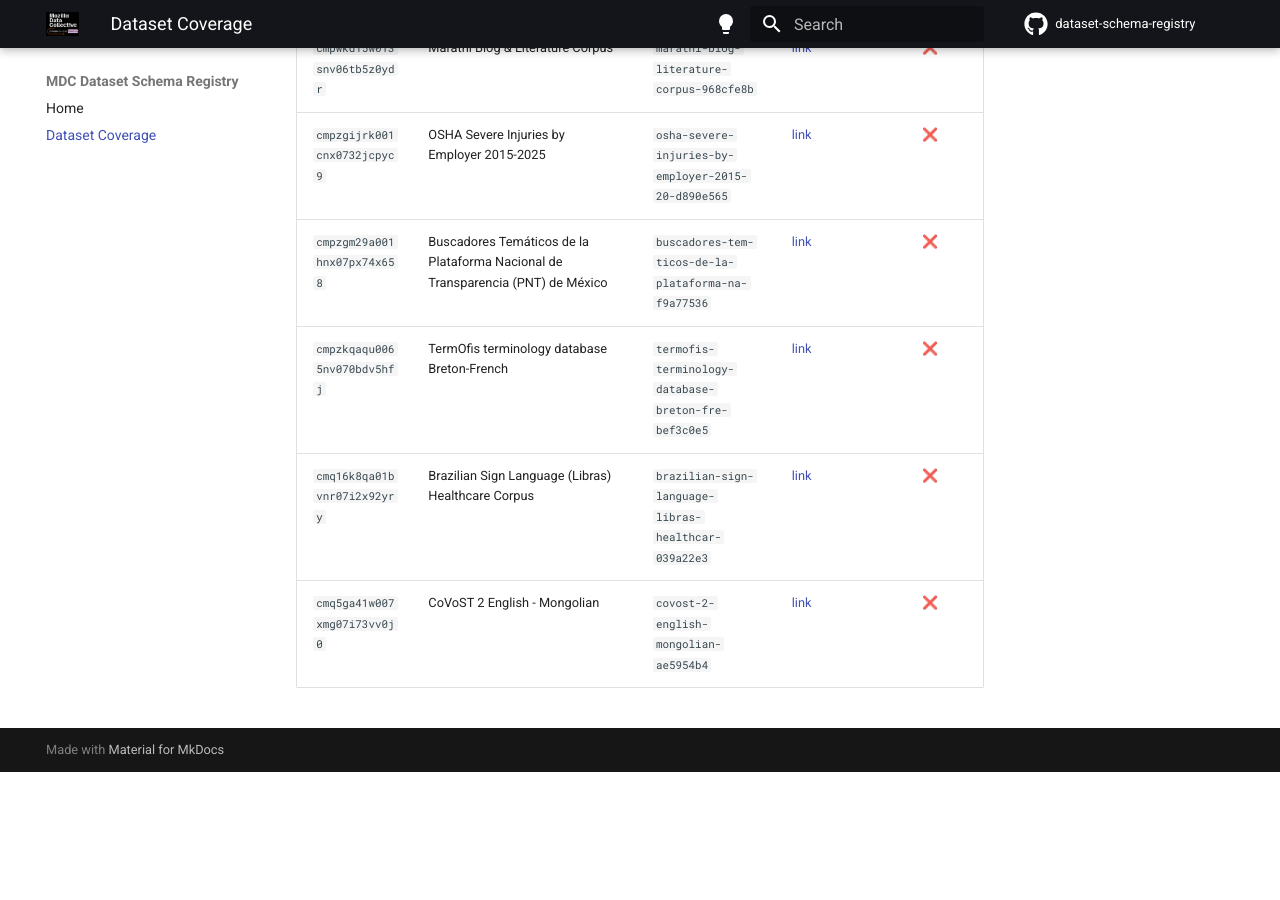
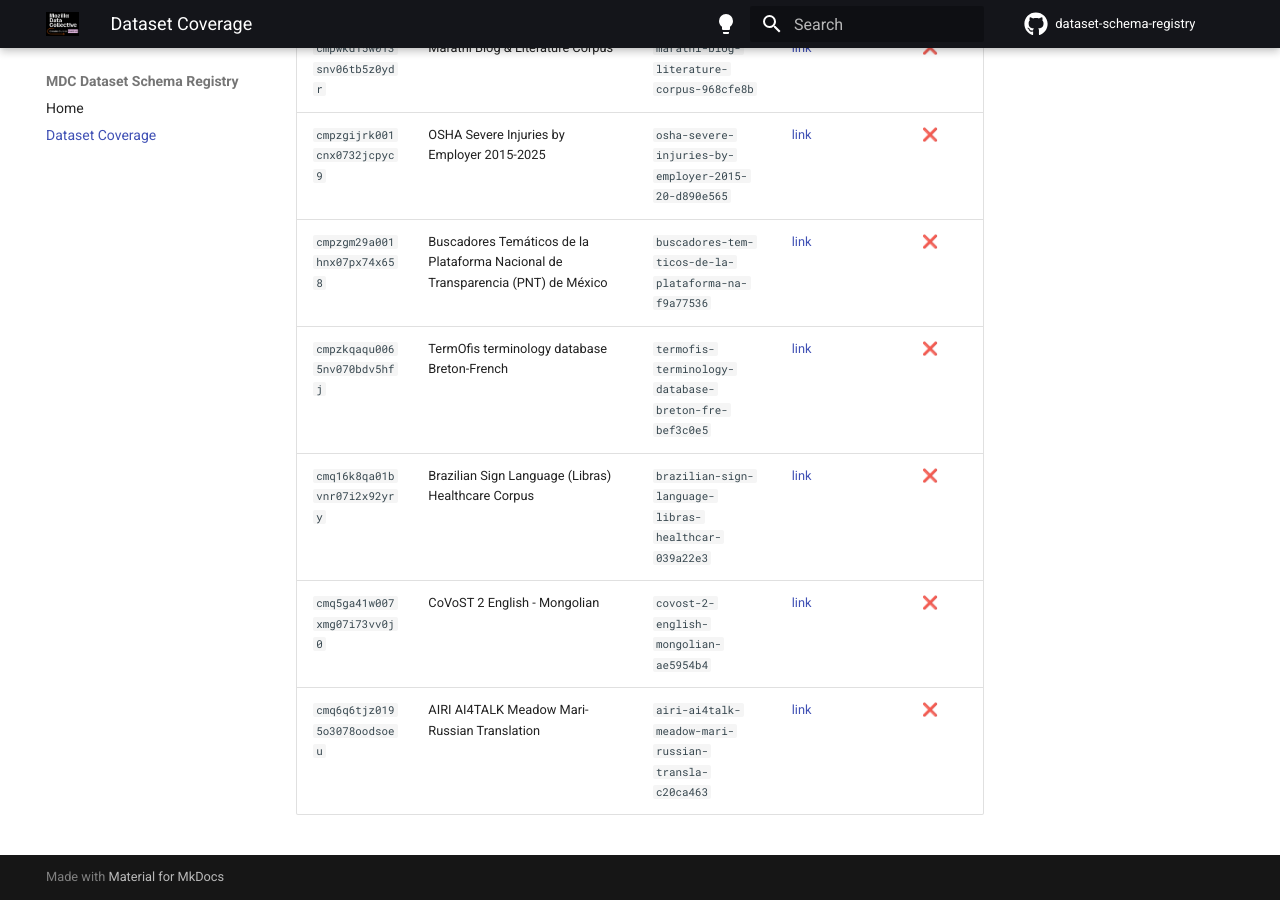
Before and after one commit to Mozilla-Data-Collective/dataset-schema-registry, an MkDocs documentation site: the page built from docs/dataset-coverage.md, in a window 1280 px wide and 900 px high, scrolled down 80485 px. Built offline with MkDocs 1.6.1 and Material for MkDocs 9.7.7, drawn with Linux system fonts in a browser that asks for light colours; comment, search, counter and statistics services are not loaded; before the commit the page ends 81257 px from its top, so only the background shows below that; part of the change alters nothing that is shown; some of the changed text lies outside the part shown.

Commit message:
chore: update dataset coverage [skip ci]

```diff
--- a/docs/dataset-coverage.md
+++ b/docs/dataset-coverage.md
@@ -8,10 +8,10 @@ schema in this registry and which ones are still missing.
     `registry/<dataset_id>/schema.yaml` file.  See the
     [Home](index.md) for details.
 
-**Last updated:** 2026-06-09
-**Total datasets in sitemap:** 783
+**Last updated:** 2026-06-10
+**Total datasets in sitemap:** 784
 **Schemas registered:** 398 ✅
-**Schemas missing:** 385 ❌
+**Schemas missing:** 386 ❌
 
 | ID | Name | Slug | Dataset page | Schema registered |
 |----|------|------|-------------|:-----------------:|
@@ -798,3 +798,4 @@ schema in this registry and which ones are still missing.
 | `cmpzkqaqu0065nv070bdv5hfj` | TermOfis terminology database Breton-French | `termofis-terminology-database-breton-fre-bef3c0e5` | [link](https://mozilladatacollective.com/datasets/cmpzkqaqu0065nv070bdv5hfj) | ❌ |
 | `cmq16k8qa01bvnr07i2x92yry` | Brazilian Sign Language (Libras) Healthcare Corpus | `brazilian-sign-language-libras-healthcar-039a22e3` | [link](https://mozilladatacollective.com/datasets/cmq16k8qa01bvnr07i2x92yry) | ❌ |
 | `cmq5ga41w007xmg07i73vv0j0` | CoVoST 2 English - Mongolian | `covost-2-english-mongolian-ae5954b4` | [link](https://mozilladatacollective.com/datasets/cmq5ga41w007xmg07i73vv0j0) | ❌ |
+| `cmq6q6tjz0195o3078oodsoeu` | AIRI AI4TALK Meadow Mari-Russian Translation | `airi-ai4talk-meadow-mari-russian-transla-c20ca463` | [link](https://mozilladatacollective.com/datasets/cmq6q6tjz0195o3078oodsoeu) | ❌ |
```
